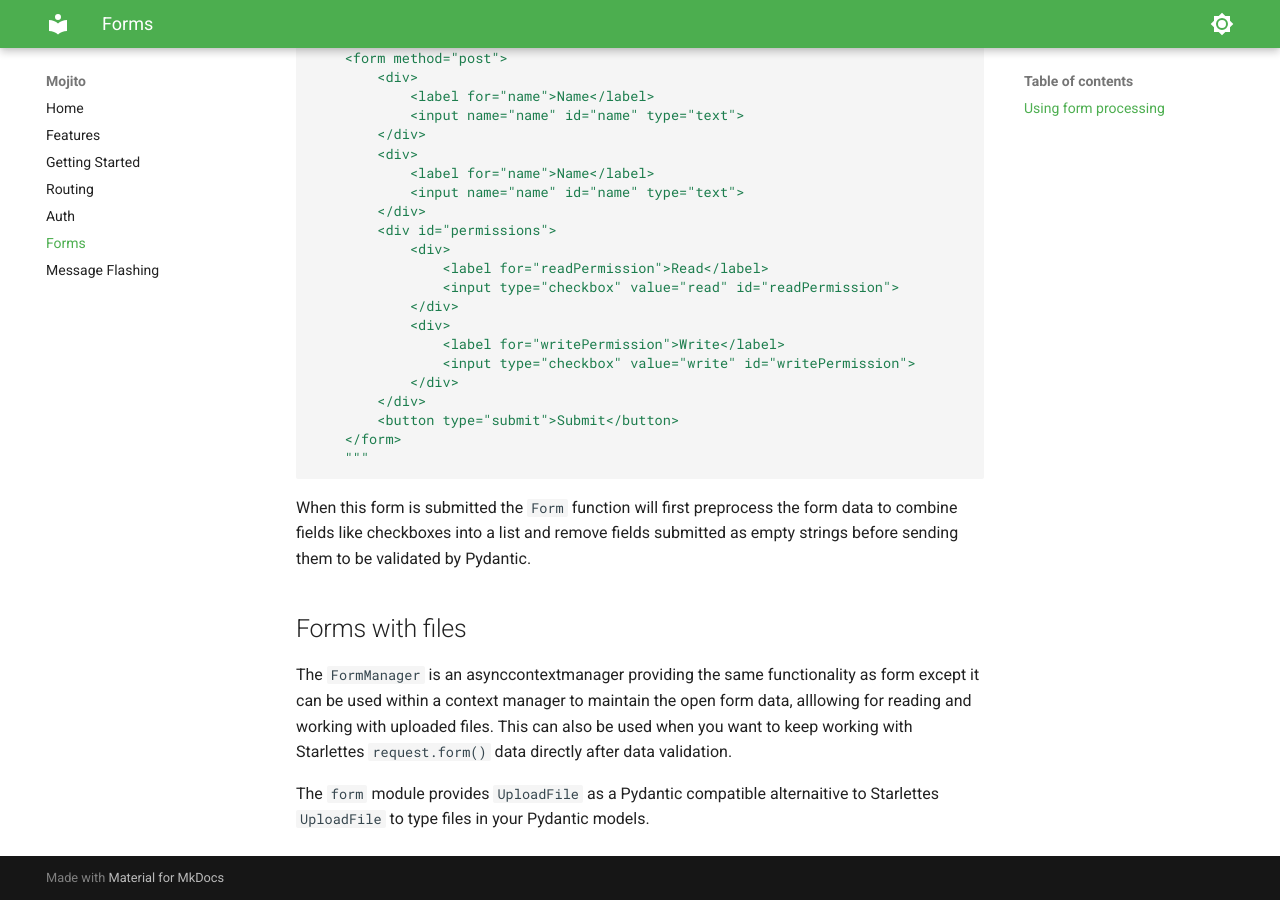
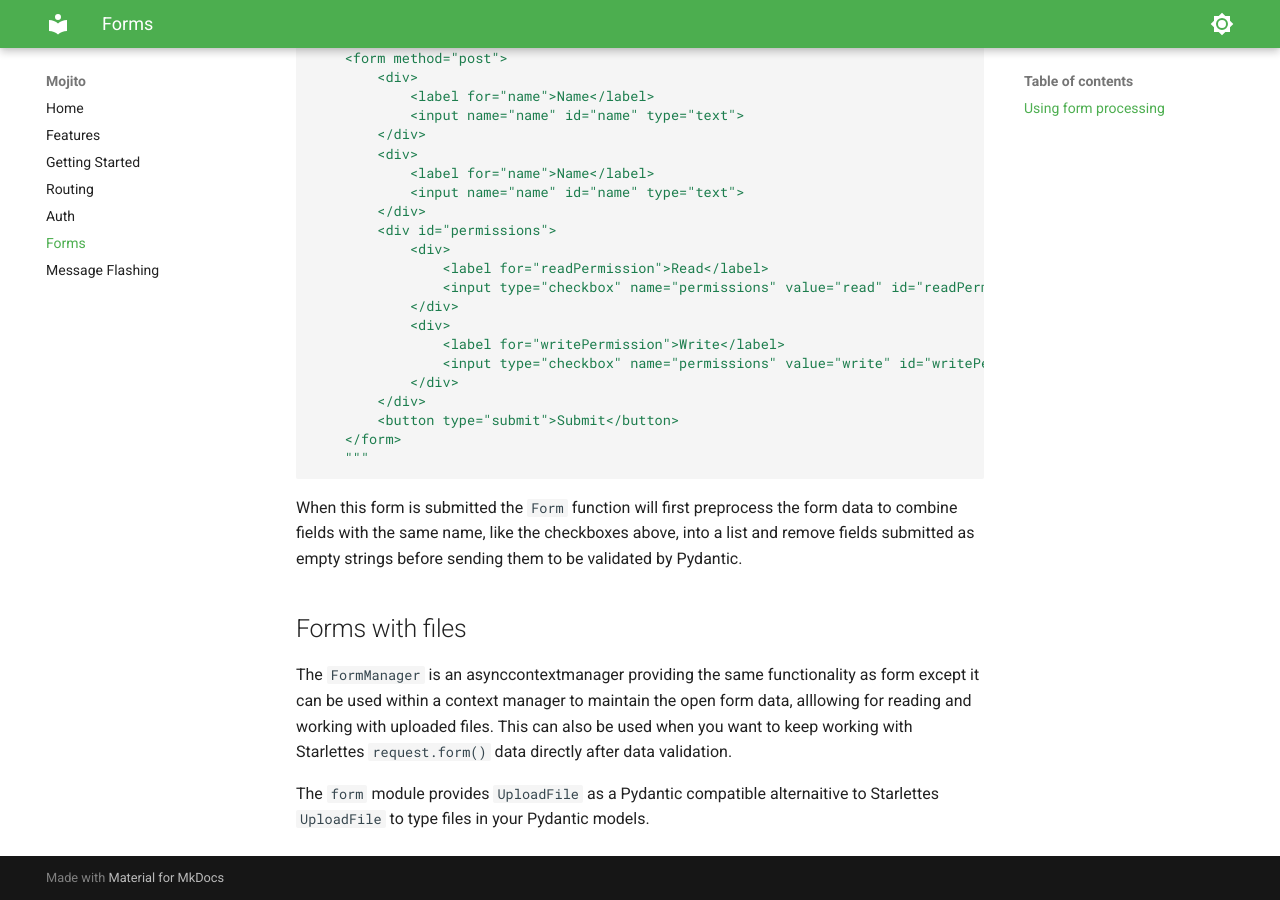
Before and after one commit to abauman97/Mojito, an MkDocs documentation site: the page built from docs/docs/forms.md, in a window 1280 px wide and 900 px high, scrolled down 829 px. Built offline with MkDocs 1.6.1 and Material for MkDocs 9.7.7, drawn with Linux system fonts in a browser that asks for light colours.

Commit message:
Update forms.md

````diff
--- a/docs/docs/forms.md
+++ b/docs/docs/forms.md
@@ -35,11 +35,11 @@ async def create_user(request: Request):
         <div id="permissions">
             <div>
                 <label for="readPermission">Read</label>
-                <input type="checkbox" value="read" id="readPermission">
+                <input type="checkbox" name="permissions" value="read" id="readPermission">
             </div>
             <div>
                 <label for="writePermission">Write</label>
-                <input type="checkbox" value="write" id="writePermission">
+                <input type="checkbox" name="permissions" value="write" id="writePermission">
             </div>
         </div>
         <button type="submit">Submit</button>
@@ -47,7 +47,7 @@ async def create_user(request: Request):
     """
 ```
 
-When this form is submitted the `Form` function will first preprocess the form data to combine fields like checkboxes into a list and remove fields submitted as empty strings before sending them to be validated by Pydantic.
+When this form is submitted the `Form` function will first preprocess the form data to combine fields with the same name, like the checkboxes above, into a list and remove fields submitted as empty strings before sending them to be validated by Pydantic.
 
 ## Forms with files
 The `FormManager` is an asynccontextmanager providing the same functionality as form except it can be used within a context manager to maintain the open form data, alllowing for reading and working with uploaded files. This can also be used when you want to keep working with Starlettes `request.form()` data directly after data validation.
````
